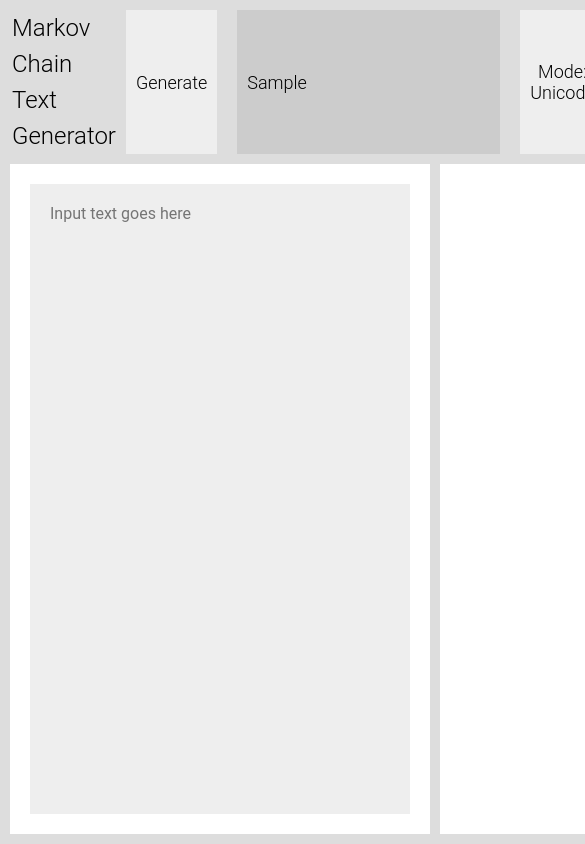
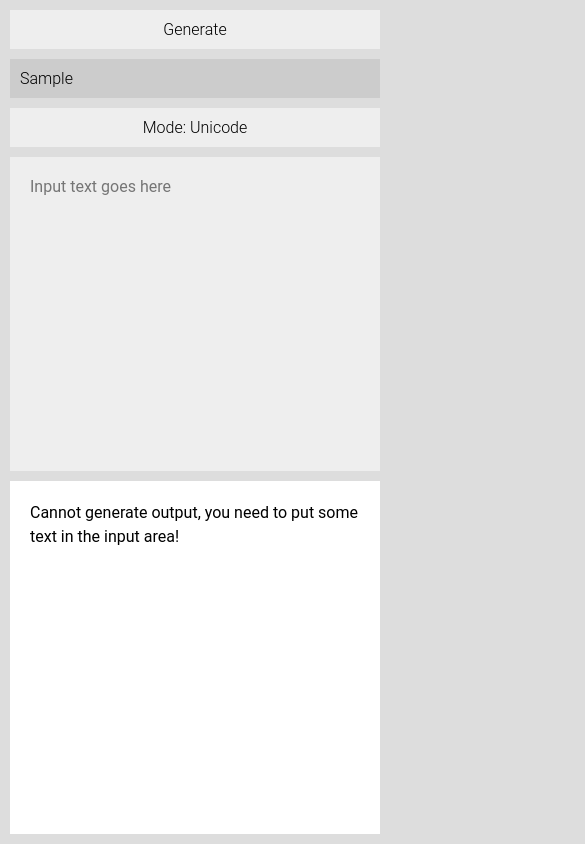
Before and after one commit to Letheward/markov, a plain HTML site: page index.html in a window 390 px wide. Both pictures are taken after typing "Sample" into the empty fields and a click on the button "Generate". Shown: the top 844 px of the page, 585 px wide, since content can reach past the window. Drawn offline with Linux system fonts and the light colour scheme.

Commit message:
basic moblie layout, code cleanup

```diff
--- a/css/styles.css
+++ b/css/styles.css
@@ -146,7 +146,7 @@ header > #inputs {
     margin-left: 0px;
 }
 
-#break_by_space {
+#is_word_mode {
     flex: 1;
     margin-right: 0;
 }
@@ -179,3 +179,50 @@ header > #inputs {
 
     flex: 1 0;
 }
+
+@media (max-width: 1000px) {
+
+    header > #title {
+        display: none;
+    }
+
+    button {
+        margin-left: 0;
+        margin-right: 0;
+        font-size: 16px;
+    }
+
+    textarea {
+        min-height: 30vh;
+        margin: 0;
+        padding: 20px;
+    }
+
+    #text_output {
+        max-height: none;
+    }
+
+    header > #inputs {
+        flex-direction: column;
+    }
+
+    #output_length {
+        font-size: 16px;
+        margin: 0;
+    }
+
+    #main {
+        flex-direction: column;
+    }
+
+    #left_section {
+        min-width: auto;
+        padding: 0;
+    }
+
+    #right_section {
+        min-width: auto;
+        margin: 10px;
+        margin-top: 0;
+    }
+}
--- a/index.html
+++ b/index.html
@@ -3,6 +3,7 @@
 
   <head>
     <meta charset="utf-8">
+    <meta name="viewport" content="width=device-width,initial-scale=1">
     <title>Markov Chain Text Generator</title>
     <link href="css/styles.css" rel="stylesheet">
     <script src="src/main.js" defer></script>
@@ -15,7 +16,7 @@
       <div id="inputs">
         <button id="generate">Generate</button>
         <input id="output_length" placeholder="Output Length">
-        <button id="break_by_space">Mode: Unicode</button>
+        <button id="is_word_mode">Mode: Unicode</button>
       </div>
     </header>
 
--- a/src/main.js
+++ b/src/main.js
@@ -6,11 +6,13 @@ const get_node = (id) => document.getElementById(id)
 const array_get_random_item = (a) => a[Math.floor(Math.random() * a.length)]
 
 // note: for the same input we may want to keep the Hash Table, but the browser seems to cache it
-const get_markov_result = (input, output_length, break_by_space = false) => {
+const get_markov_result = (input, output_length, word_mode = false) => {
+
+    if (!input) return ""
 
     const markov_table = new Map()
 
-    if (break_by_space) input = input.split(" ")
+    if (word_mode) input = input.split(" ")
     for (let i = 0; i < input.length; i++) {
         markov_table.set(input[i], []) // todo: we did not handle unicode fully, like multi-codepoint pairs
     }
@@ -33,7 +35,7 @@ const get_markov_result = (input, output_length, break_by_space = false) => {
         }
 
         output += state
-        if (break_by_space) output += " "
+        if (word_mode) output += " "
         state = array_get_random_item(result)
     }
 
@@ -45,26 +47,26 @@ const get_markov_result = (input, output_length, break_by_space = false) => {
 
 /* ==== Main ==== */
 
-const input  = get_node("text_input")
-const output = get_node("text_output")
-let break_by_space = false
+const text_input  = get_node("text_input")
+const text_output = get_node("text_output")
+
+let is_word_mode = false
 
 const UI_draw_output = () => {
     let length = parseInt(get_node("output_length").value)
     if (!length) length = 1000
-    output.innerText = get_markov_result(input.value, length, break_by_space)
+    let result = get_markov_result(text_input.value, length, is_word_mode)
+    text_output.innerText = result ? result : "Cannot generate output, you need to put some text in the input area!"
 }
 
-get_node("break_by_space").onclick = () => {
+get_node("generate").onclick = UI_draw_output
 
-    if (break_by_space) break_by_space = false
-    else                break_by_space = true
+get_node("is_word_mode").onclick = () => {
 
-    get_node("break_by_space").textContent = "Mode: " + (break_by_space ? "Word" : "Unicode")
-}
+    if (is_word_mode) is_word_mode = false
+    else              is_word_mode = true
 
-get_node("generate").onclick = () => {
-    UI_draw_output()
+    get_node("is_word_mode").textContent = "Mode: " + (is_word_mode ? "Word" : "Unicode")
 }
 
 document.onkeydown = (e) => {
```
